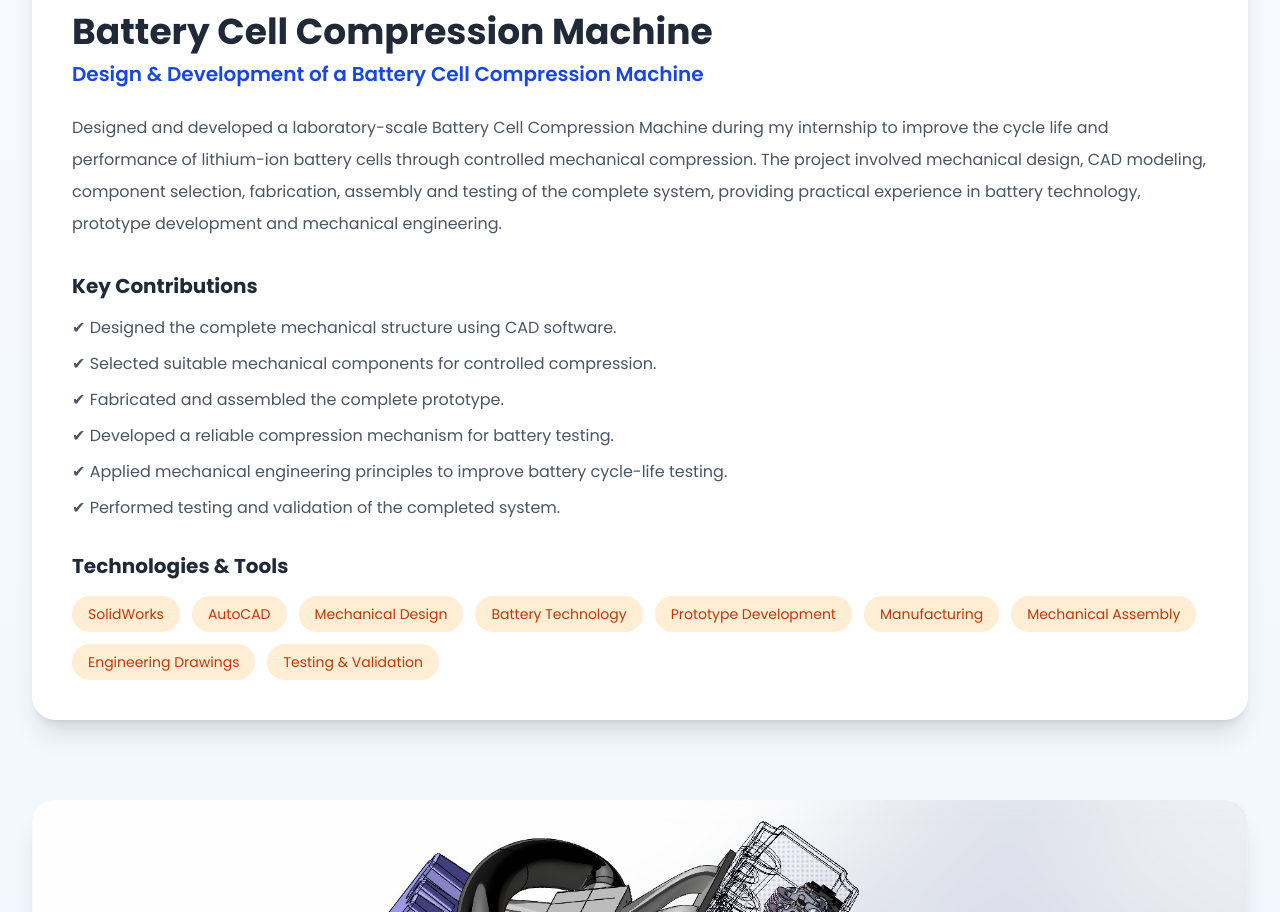
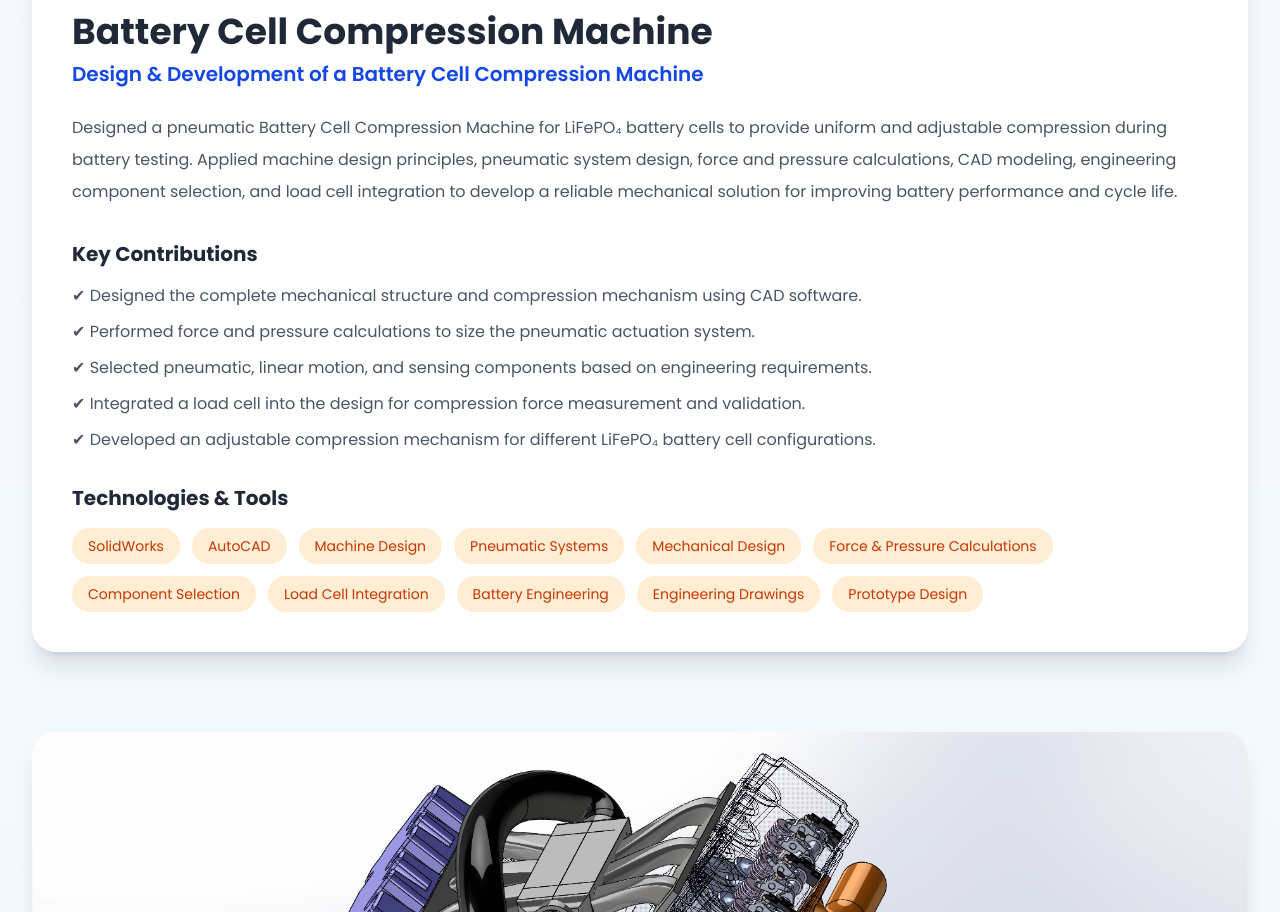
Before and after one commit to chanuga-01/portfolio, a React (Vite) app: page / in a window 1280 px wide. Shown: the part 5152-6064 px from the top of the page. Built offline with nearby package versions, Linux system fonts and the light colour scheme.

Commit message:
cell compression machine update

```diff
--- a/src/components/Projects.jsx
+++ b/src/components/Projects.jsx
@@ -219,14 +219,12 @@ function Projects() {
     </h4>
 
     <p className="text-gray-600 leading-8 mt-6">
-              Designed and developed a laboratory-scale Battery Cell
-              Compression Machine during my internship to improve the cycle
-              life and performance of lithium-ion battery cells through
-              controlled mechanical compression. The project involved
-              mechanical design, CAD modeling, component selection,
-              fabrication, assembly and testing of the complete system,
-              providing practical experience in battery technology,
-              prototype development and mechanical engineering.
+      Designed a pneumatic Battery Cell Compression Machine for LiFePO₄ battery
+      cells to provide uniform and adjustable compression during battery
+      testing. Applied machine design principles, pneumatic system design,
+      force and pressure calculations, CAD modeling, engineering component
+      selection, and load cell integration to develop a reliable mechanical
+      solution for improving battery performance and cycle life.
     </p>
 
     <h4 className="font-bold text-xl mt-8 mb-4">
@@ -235,17 +233,17 @@ function Projects() {
 
     <ul className="space-y-3 text-gray-600">
 
-              <li>✔ Designed the complete mechanical structure using CAD software.</li>
+      <li>✔ Designed the complete mechanical structure and compression mechanism using CAD software.</li>
 
-              <li>✔ Selected suitable mechanical components for controlled compression.</li>
+      <li>✔ Performed force and pressure calculations to size the pneumatic actuation system.</li>
 
-              <li>✔ Fabricated and assembled the complete prototype.</li>
+      <li>✔ Selected pneumatic, linear motion, and sensing components based on engineering requirements.</li>
 
-              <li>✔ Developed a reliable compression mechanism for battery testing.</li>
+      <li>✔ Integrated a load cell into the design for compression force measurement and validation.</li>
 
-              <li>✔ Applied mechanical engineering principles to improve battery cycle-life testing.</li>
+      <li>✔ Developed an adjustable compression mechanism for different LiFePO₄ battery cell configurations.</li>
 
-              <li>✔ Performed testing and validation of the completed system.</li>
+
 
     </ul>
 
@@ -258,13 +256,16 @@ function Projects() {
       {[
         "SolidWorks",
         "AutoCAD",
+        "Machine Design",
+        "Pneumatic Systems",
         "Mechanical Design",
-                "Battery Technology",
-                "Prototype Development",
-                "Manufacturing",
-                "Mechanical Assembly",
+        "Force & Pressure Calculations",
+        "Component Selection",
+        "Load Cell Integration",
+        "Battery Engineering",
         "Engineering Drawings",
-                "Testing & Validation"
+        "Prototype Design",
+
       ].map((skill) => (
         <span
           key={skill}
```
Lines whose indentation alone changed are shown as unchanged.
